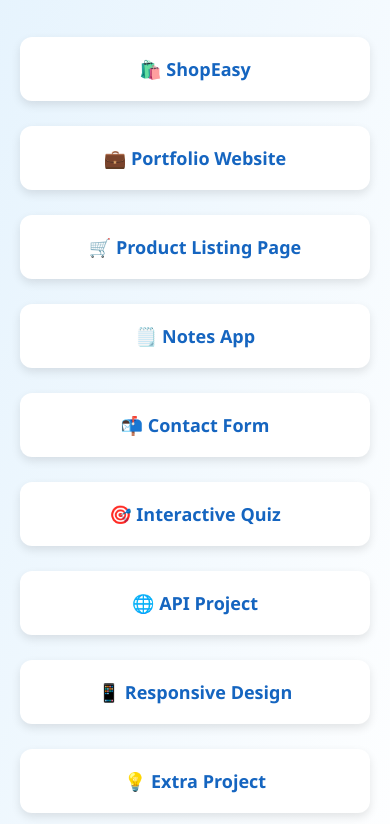
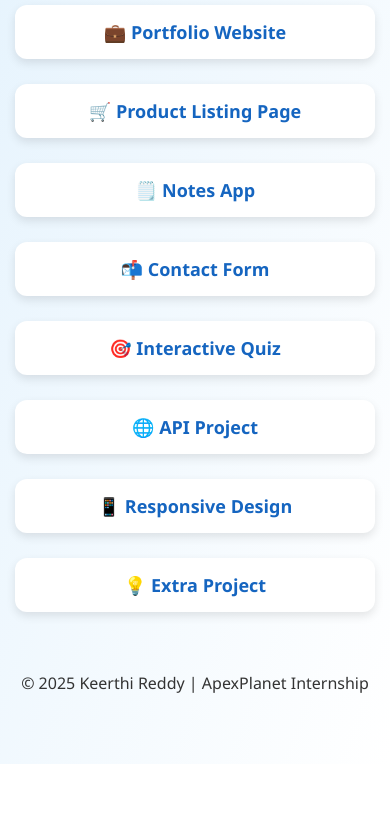
Before and after one commit to KeerthiReddy117/Apexplanet, a plain HTML site: page index.html in a window 390 px wide. Shown: the part 311-1135 px from the top of the page. After the commit the page ends 1075 px from the top, so only its background shows below. Drawn offline with Linux system fonts and the light colour scheme.

Commit message:
index.html

```diff
--- a/index.html
+++ b/index.html
@@ -12,16 +12,19 @@
       padding: 50px 20px;
       text-align: center;
     }
+
     h1 {
       color: #0d47a1;
       font-size: 2.5rem;
       margin-bottom: 10px;
     }
+
     p {
       font-size: 18px;
       color: #333;
       margin-bottom: 40px;
     }
+
     .projects {
       display: grid;
       grid-template-columns: repeat(auto-fit, minmax(250px, 1fr));
@@ -29,6 +32,7 @@
       max-width: 1000px;
       margin: auto;
     }
+
     .card {
       background: #fff;
       border-radius: 12px;
@@ -36,20 +40,39 @@
       box-shadow: 0 4px 10px rgba(0, 0, 0, 0.1);
       transition: transform 0.3s ease, box-shadow 0.3s ease;
     }
+
     .card:hover {
       transform: scale(1.05);
       box-shadow: 0 8px 16px rgba(0, 0, 0, 0.2);
     }
+
     .card a {
       text-decoration: none;
       color: #1565c0;
       font-weight: bold;
       font-size: 18px;
     }
+
     footer {
       margin-top: 60px;
       color: #555;
       font-size: 14px;
+    }
+
+    /* Make it look great on phones */
+    @media (max-width: 600px) {
+      body {
+        padding: 30px 15px;
+      }
+      h1 {
+        font-size: 2rem;
+      }
+      p {
+        font-size: 16px;
+      }
+      .card {
+        padding: 15px;
+      }
     }
   </style>
 </head>
@@ -58,17 +81,16 @@
   <p>Developed by <strong>Keerthi Reddy</strong> | Front-End Web Development Internship</p>
 
   <div class="projects">
-  <div class="card"><a href="ApexPlanet-Internship/ShopEasy/index.html" target="_blank">🛍️ ShopEasy</a></div>
-  <div class="card"><a href="ApexPlanet-Internship/portfolio/index.html" target="_blank">💼 Portfolio Website</a></div>
-  <div class="card"><a href="ApexPlanet-Internship/product-page/index.html" target="_blank">🛒 Product Listing Page</a></div>
-  <div class="card"><a href="ApexPlanet-Internship/notes-app/index.html" target="_blank">🗒️ Notes App</a></div>
-  <div class="card"><a href="ApexPlanet-Internship/task2-contact-form/index.html" target="_blank">📬 Contact Form</a></div>
-  <div class="card"><a href="ApexPlanet-Internship/task3-quiz/index.html" target="_blank">🎯 Interactive Quiz</a></div>
-  <div class="card"><a href="ApexPlanet-Internship/task3-api/index.html" target="_blank">🌐 API Project</a></div>
-  <div class="card"><a href="ApexPlanet-Internship/task3-responsive/index.html" target="_blank">📱 Responsive Design</a></div>
-  <div class="card"><a href="ApexPlanet-Internship/my-project/index.html" target="_blank">💡 Extra Project</a></div>
-</div>
-
+    <div class="card"><a href="/Apexplanet/ApexPlanet-Internship/ShopEasy/index.html" target="_blank">🛍️ ShopEasy</a></div>
+    <div class="card"><a href="/Apexplanet/ApexPlanet-Internship/portfolio/index.html" target="_blank">💼 Portfolio Website</a></div>
+    <div class="card"><a href="/Apexplanet/ApexPlanet-Internship/product-page/index.html" target="_blank">🛒 Product Listing Page</a></div>
+    <div class="card"><a href="/Apexplanet/ApexPlanet-Internship/notes-app/index.html" target="_blank">🗒️ Notes App</a></div>
+    <div class="card"><a href="/Apexplanet/ApexPlanet-Internship/task2-contact-form/index.html" target="_blank">📬 Contact Form</a></div>
+    <div class="card"><a href="/Apexplanet/ApexPlanet-Internship/task3-quiz/index.html" target="_blank">🎯 Interactive Quiz</a></div>
+    <div class="card"><a href="/Apexplanet/ApexPlanet-Internship/task3-api/index.html" target="_blank">🌐 API Project</a></div>
+    <div class="card"><a href="/Apexplanet/ApexPlanet-Internship/task3-responsive/index.html" target="_blank">📱 Responsive Design</a></div>
+    <div class="card"><a href="/Apexplanet/ApexPlanet-Internship/my-project/index.html" target="_blank">💡 Extra Project</a></div>
+  </div>
 
   <footer>
     <p>© 2025 Keerthi Reddy | ApexPlanet Internship</p>
```
